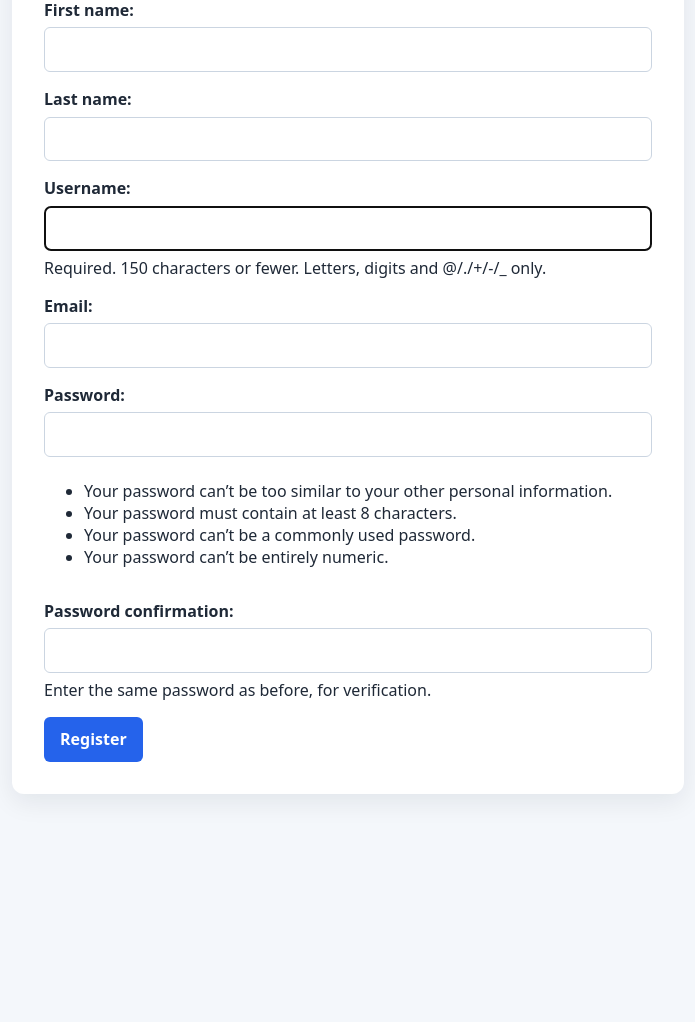
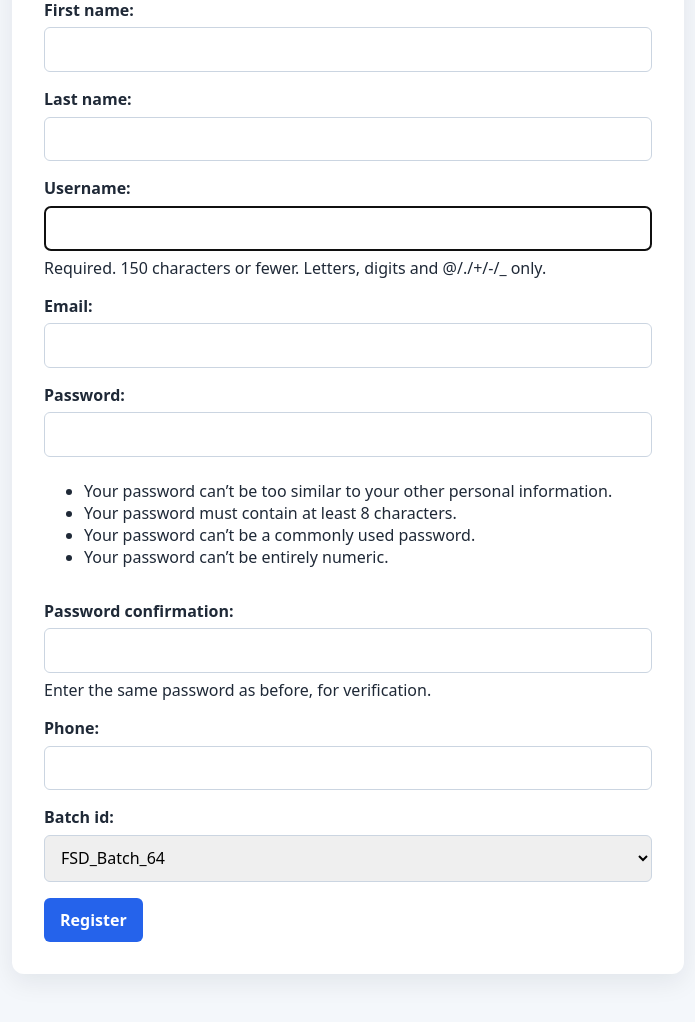
Before and after one commit to mrinal0g/attendance, a Django app: page /register/ in a window 1280 px wide. Shown: the part 277-1299 px from the top of the page, without its empty margins (292-987 px from the left). Before the commit the page ends 1074 px from the top, so only its background shows below. Run offline with Django 4.2, Linux system fonts and the light colour scheme.

Commit message:
Added batch ID

```diff
--- a/attendance/views.py
+++ b/attendance/views.py
@@ -8,6 +8,7 @@ from django.http import HttpResponseForbidden
 from django.views import View
 from .models import Attendance
 from .forms import AttendanceForm
+from student.models import StudentModel
 
 
 class StudentAttendancePage(View):
@@ -23,11 +24,13 @@ class StudentAttendancePage(View):
         if request.user.username != username:
             return HttpResponseForbidden("You can only view your own attendance page.")
         student = self.get_student(username)
+        student_record = StudentModel.objects.filter(id=student.id).first()
         return render(
             request,
             self.template_name,
             {
                 "student": student,
+                "student_record": student_record,
                 "form": AttendanceForm(),
                 "today": timezone.localdate(),
                 "history": Attendance.objects.filter(student=student),
@@ -45,6 +48,7 @@ class StudentAttendancePage(View):
 
         # 3. Pull the student directly from the verified session, not the URL
         student = request.user
+        student_record = StudentModel.objects.filter(id=student.id).first()
         form = AttendanceForm(request.POST)
         if form.is_valid():
             try:
@@ -64,6 +68,7 @@ class StudentAttendancePage(View):
             self.template_name,
             {
                 "student": student,
+                "student_record": student_record,
                 "form": form,
                 "today": timezone.localdate(),
                 "history": Attendance.objects.filter(student=student),
--- a/student/forms.py
+++ b/student/forms.py
@@ -1,6 +1,7 @@
 from django.contrib.auth import get_user_model
 from django.contrib.auth.forms import UserCreationForm
 from django import forms
+from .models import StudentModel
 
 
 class RegistrationForm(UserCreationForm):
@@ -11,3 +12,21 @@ class RegistrationForm(UserCreationForm):
     first_name = forms.CharField(max_length=150)
     last_name = forms.CharField(max_length=150)
     email = forms.EmailField()
+    phone = forms.CharField(max_length=10)
+    batch_id = forms.ChoiceField(
+        choices=(
+            ("FSD_Batch_64", "FSD_Batch_64"),
+            ("FSD_Batch_63", "FSD_Batch_63"),
+            ("FSD_Batch_62", "FSD_Batch_62"),
+            ("FSD_Batch_61", "FSD_Batch_61"),
+            ("FSD_Batch_60", "FSD_Batch_60"),
+            ("FSD_Batch_59", "FSD_Batch_59"),
+            ("FSD_Batch_58", "FSD_Batch_58"),
+        )
+    )
+
+    def clean_phone(self):
+        phone = self.cleaned_data["phone"]
+        if StudentModel.objects.filter(phone=phone).exists():
+            raise forms.ValidationError("A student with this phone number already exists.")
+        return phone
--- a/student/models.py
+++ b/student/models.py
@@ -4,7 +4,8 @@ class StudentModel(models.Model):
     id = models.IntegerField(primary_key=True)
     full_name = models.CharField(max_length=150)
     email = models.EmailField(max_length=150)
-    phone = models.CharField(max_length=10,unique=True)
+    phone = models.CharField(max_length=10, unique=True, blank=True, null=True)
+    batch_id = models.CharField(max_length=30)
 
     def __str__(self):
         return self.full_name
--- a/student/views.py
+++ b/student/views.py
@@ -7,10 +7,12 @@ from django.contrib.auth.models import User
 from rest_framework.permissions import IsAdminUser, IsAuthenticated, AllowAny
 from django.contrib import messages
 from django.contrib.auth import get_user_model
+from django.db import transaction
 from django.shortcuts import redirect, render
 from django.views import View
 
 from .forms import RegistrationForm
+from .models import StudentModel
 
 
 def home(request):
@@ -65,7 +67,15 @@ class RegisterPage(View):
     def post(self, request):
         form = RegistrationForm(request.POST)
         if form.is_valid():
-            form.save()
+            with transaction.atomic():
+                user = form.save()
+                StudentModel.objects.create(
+                    id=user.id,
+                    full_name=user.get_full_name(),
+                    email=user.email,
+                    phone=form.cleaned_data["phone"],
+                    batch_id=form.cleaned_data["batch_id"],
+                )
             messages.success(request, "Registration complete. Login with your account to mark your attendance.")
             return redirect("login")
         return render(request, "register.html", {"form": form})
--- a/templates/attendance/student_attendance.html
+++ b/templates/attendance/student_attendance.html
@@ -7,6 +7,9 @@
     <p class="eyebrow">Student found</p>
     <h1>{{ student.get_full_name|default:student.username }}</h1>
     <p class="subtle">@{{ student.username }}</p>
+    {% if student_record %}
+      <p class="subtle">Batch ID: {{ student_record.batch_id }}</p>
+    {% endif %}
     <p><strong>Attendance date:</strong> {{ today|date:"F j, Y" }}</p>
 
     <form method="post">
```
Also changed, not shown: student/admin.py (+7 -1 lines), student/migrations/0002_studentmodel_batch_id.py (added), student/migrations/0003_sync_existing_users.py (added).
